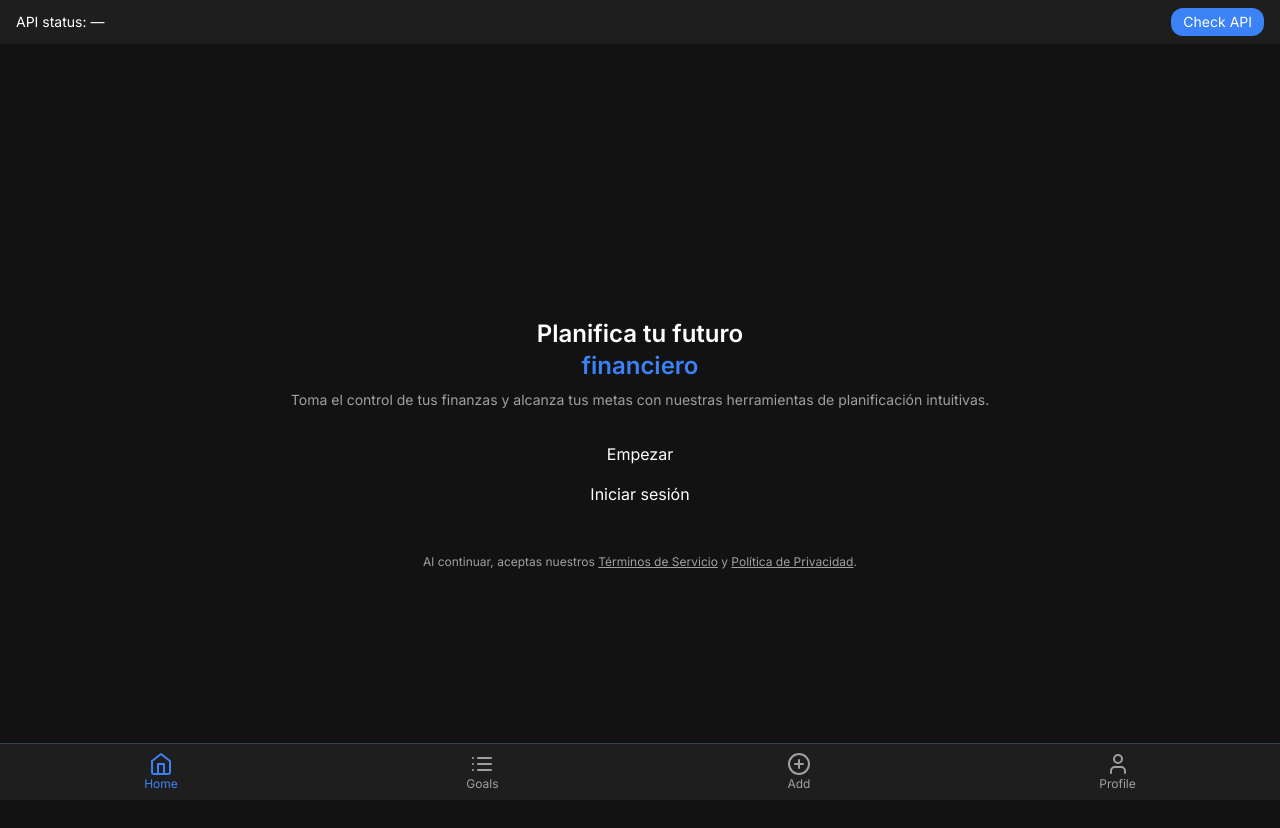
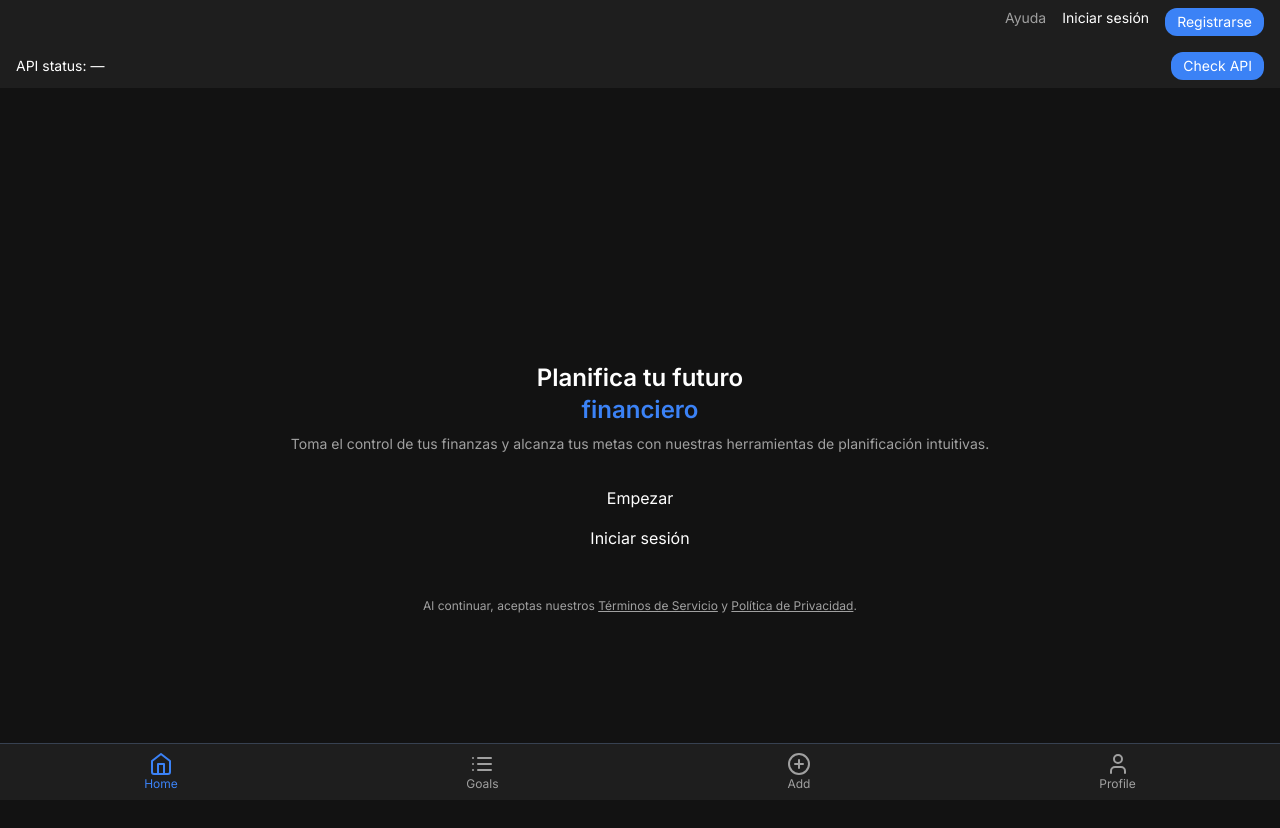
Before and after one commit to LoppVicious/Financial_Goals, a React (Vite) app: page / in a window 1280 px wide. Shown: the top 828 px of the page. Built offline with nearby package versions, Linux system fonts and the light colour scheme.

Commit message:
Updated App.tsx

```diff
--- a/src/App.tsx
+++ b/src/App.tsx
@@ -1,4 +1,5 @@
 // src/App.tsx
+
 import React, { useState } from 'react';
 import { BrowserRouter as Router, Routes, Route, Navigate } from 'react-router-dom';
 import { QueryClient, QueryClientProvider } from '@tanstack/react-query';
@@ -6,7 +7,7 @@ import { AuthProvider } from './hooks/useAuth';
 import Layout from './components/Layout';
 import ProtectedRoute from './components/ProtectedRoute';
 import BottomNav from './components/ui/BottomNav';
-import Header    from './components/ui/Header';
+import Header from './components/ui/Header';
 
 import Landing from './pages/Landing';
 import Login from './pages/auth/Login';
@@ -42,6 +43,11 @@ function App() {
       <AuthProvider>
         <Router>
           <div className="bg-background text-text-primary min-h-screen flex flex-col">
+
+            {/* Cabecera con enlaces de ayuda, login y registro */}
+            <Header />
+
+            {/* Health‑check (solo en desarrollo) */}
             <div className="px-4 py-2 bg-surface flex justify-between items-center">
               <span className="text-sm">API status: {healthStatus}</span>
               <button
@@ -52,6 +58,7 @@ function App() {
               </button>
             </div>
 
+            {/* Área de contenido principal */}
             <div className="flex-1 overflow-auto">
               <Routes>
                 <Route path="/" element={<Landing />} />
@@ -94,6 +101,7 @@ function App() {
               </Routes>
             </div>
 
+            {/* Navegación inferior fija */}
             <BottomNav />
           </div>
         </Router>
```
